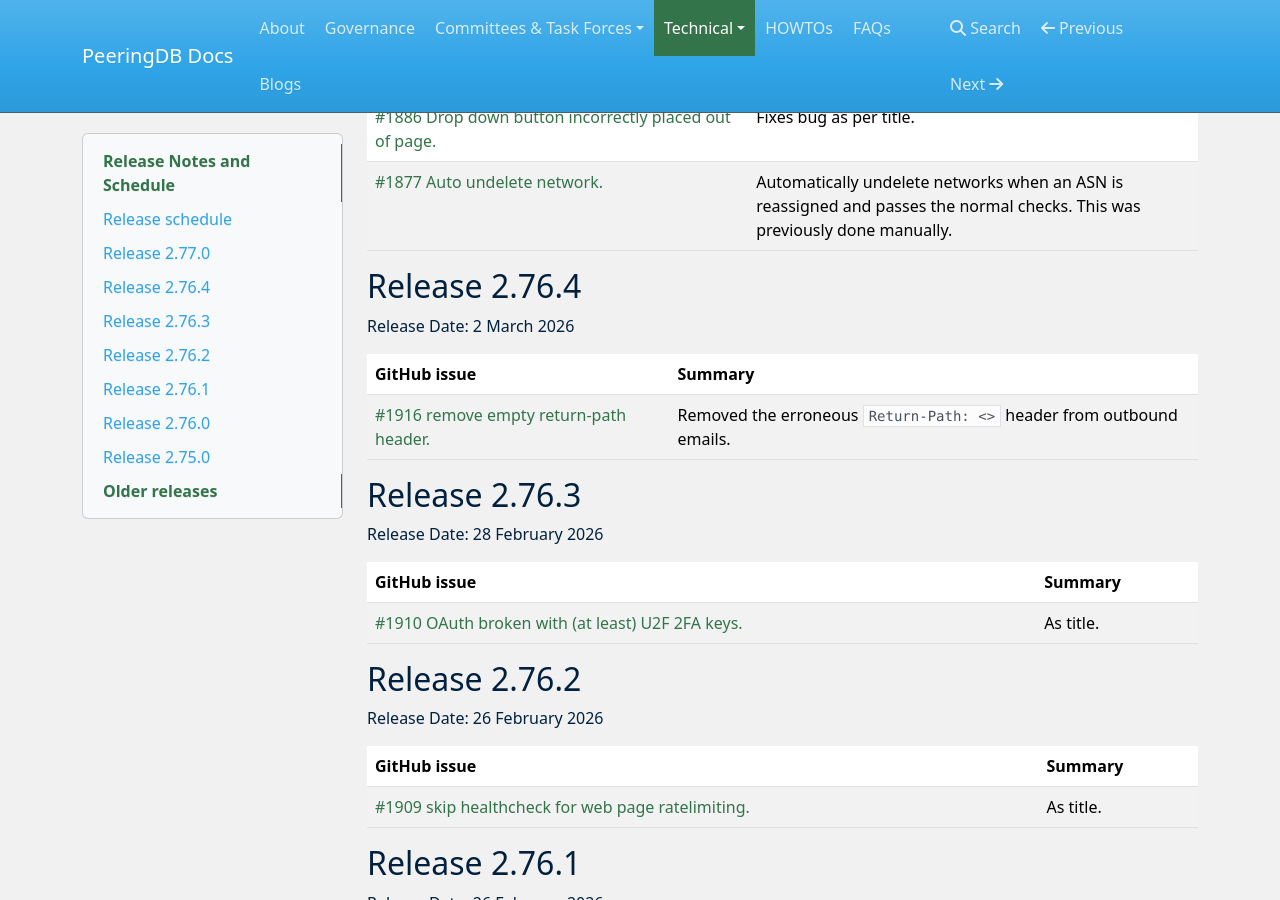
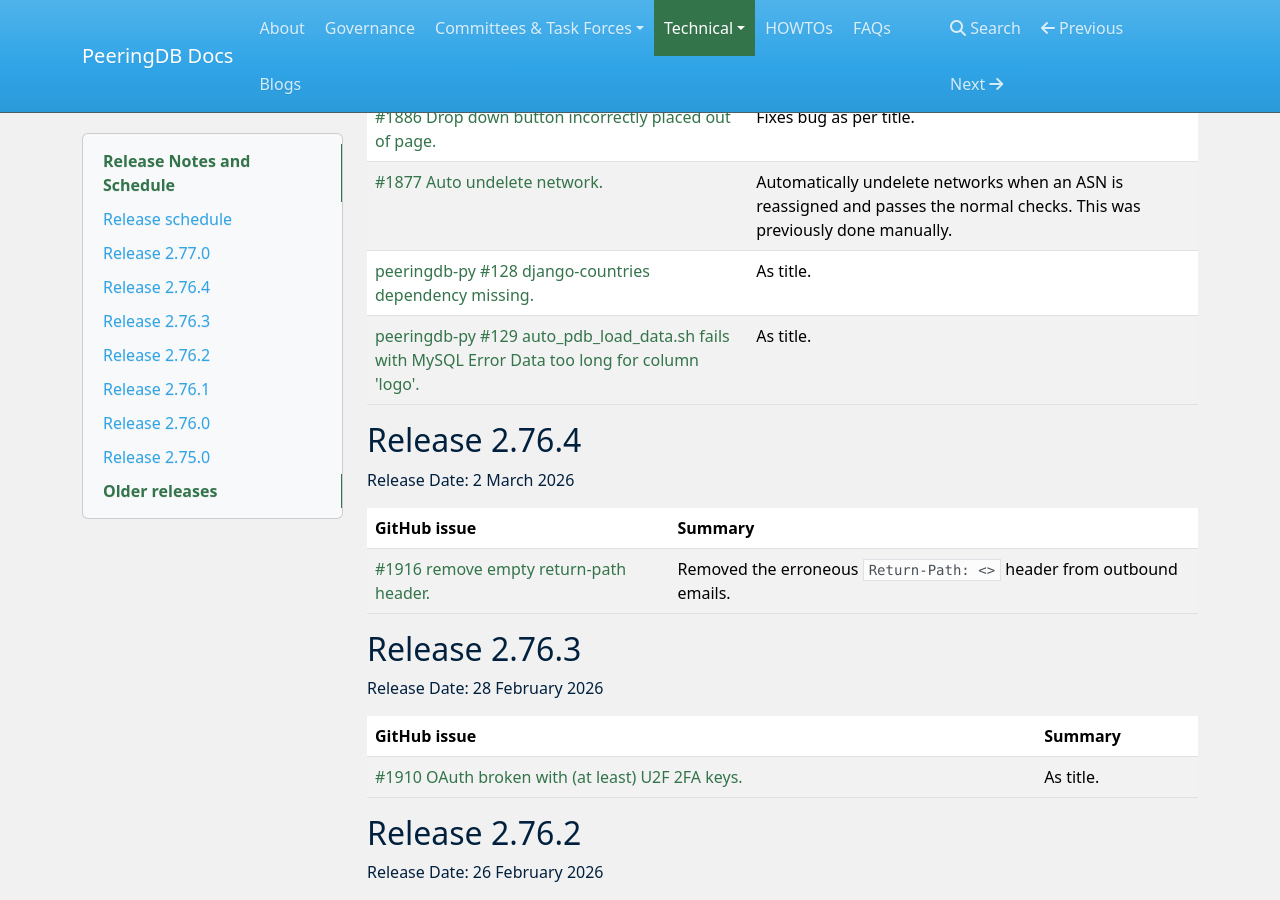
Before and after one commit to peeringdb/docs, an MkDocs documentation site: the page built from docs/release_notes/index.md, in a window 1280 px wide and 900 px high, scrolled down 1712 px. Built offline with MkDocs 1.6.1, drawn with Linux system fonts in a browser that asks for light colours; nearby versions of some CDN libraries.

Commit message:
Update index.md (#426)
Add 2 issues to 2.77.0 notes - peeringdb-py is a separate release but users will just want to see notes in one place

```diff
--- a/docs/release_notes/index.md
+++ b/docs/release_notes/index.md
@@ -43,6 +43,8 @@
 | [#1891 Broken AS-SET checking.](https://github.com/peeringdb/peeringdb/issues/1891) | Fixes bug as per title.|
 | [#1886 Drop down button incorrectly placed out of page.](https://github.com/peeringdb/peeringdb/issues/1886) | Fixes bug as per title.|
 | [#1877 Auto undelete network.](https://github.com/peeringdb/peeringdb/issues/1877) | Automatically undelete networks when an ASN is reassigned and passes the normal checks. This was previously done manually.|
+| [peeringdb-py #128 django-countries dependency missing.](https://github.com/peeringdb/peeringdb-py/issues/128) | As title.|
+| [peeringdb-py #129 auto_pdb_load_data.sh fails with MySQL Error Data too long for column 'logo'.](https://github.com/peeringdb/peeringdb-py/issues/129) | As title.|
 
 ## Release 2.76.4
 
```
